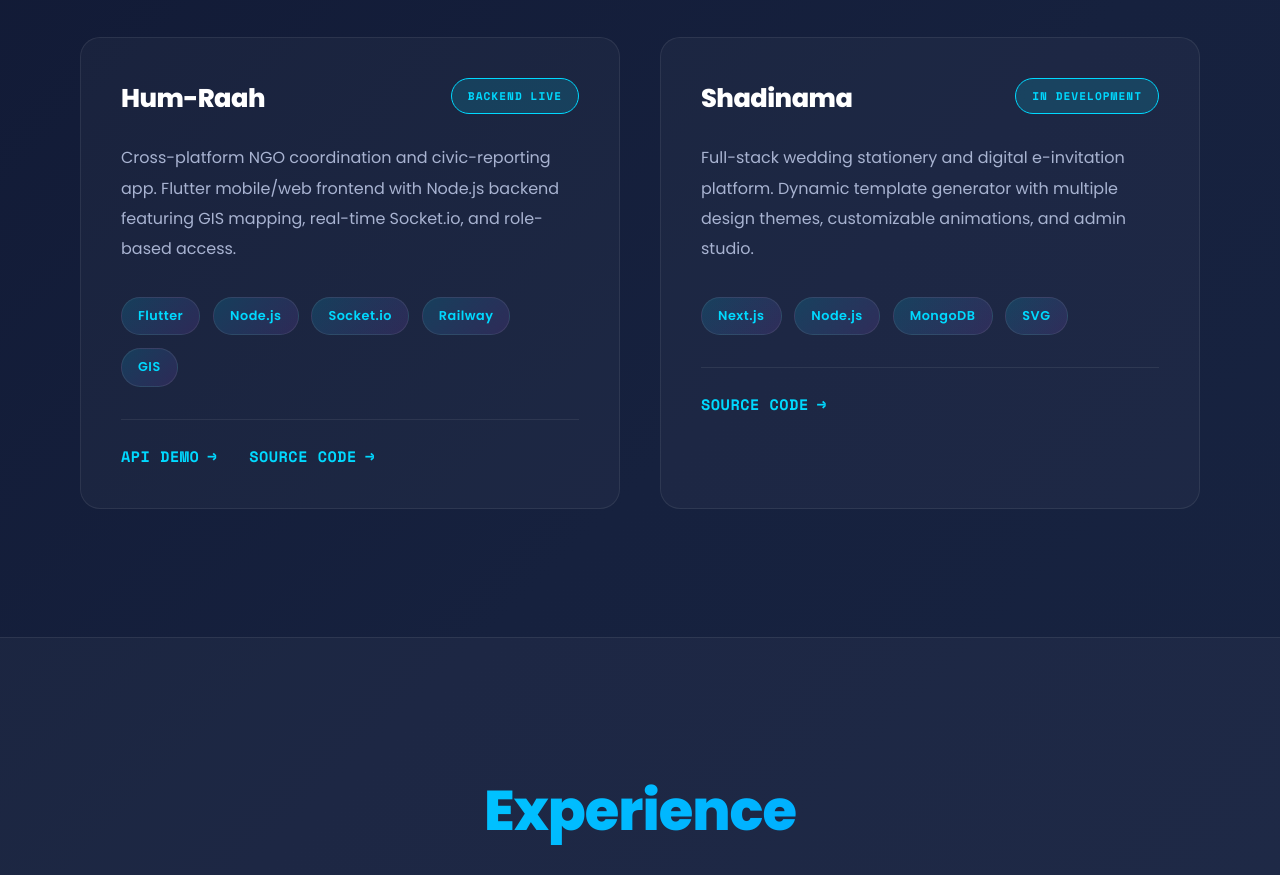
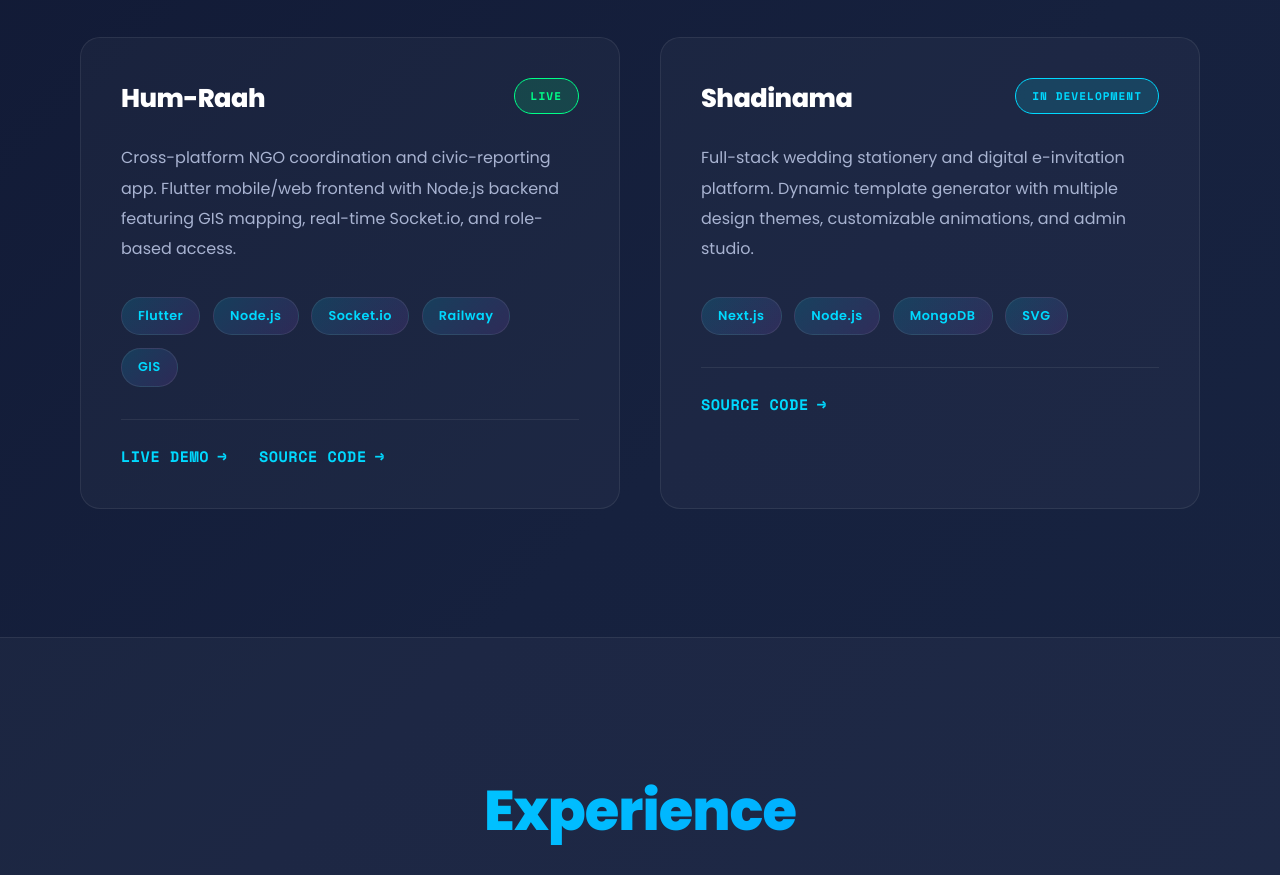
Before and after one commit to LaibaaJamil/laiba-portfolio, a plain HTML site: page index.html in a window 1280 px wide. Shown: the part 2420-3295 px from the top of the page. Drawn offline with nearby package versions, Linux system fonts and the light colour scheme.

Commit message:
Update index.html

```diff
--- a/index.html
+++ b/index.html
@@ -1010,7 +1010,7 @@
                     <div class="project-content">
                         <div class="project-header">
                             <h3 class="project-title">Hum-Raah</h3>
-                            <span class="status-badge status-dev">BACKEND LIVE</span>
+                            <span class="status-badge status-live">LIVE</span>
                         </div>
                         <p class="project-description">
                             Cross-platform NGO coordination and civic-reporting app. Flutter mobile/web frontend with Node.js backend featuring GIS mapping, real-time Socket.io, and role-based access.
@@ -1023,7 +1023,7 @@
                             <span class="tech-tag">GIS</span>
                         </div>
                         <div class="project-links">
-                            <a href="https://humraah-backend.railway.app" target="_blank" class="project-link">API Demo</a>
+                            <a href="https://humraah-frontend.vercel.app" target="_blank" class="project-link">Live Demo</a>
                             <a href="https://github.com/LaibaaJamil/humraah-backend-public" target="_blank" class="project-link">Source Code</a>
                         </div>
                     </div>
```
